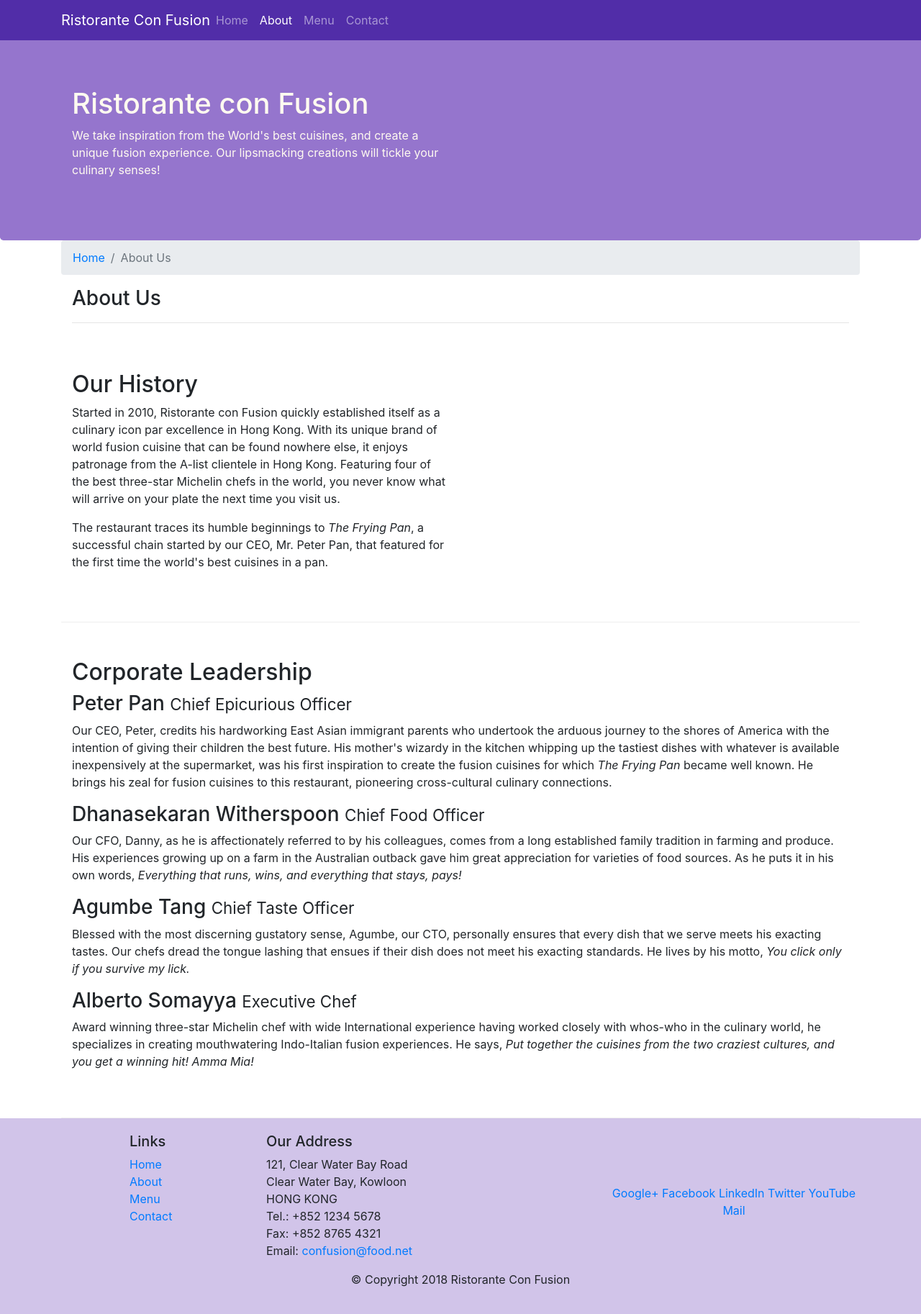
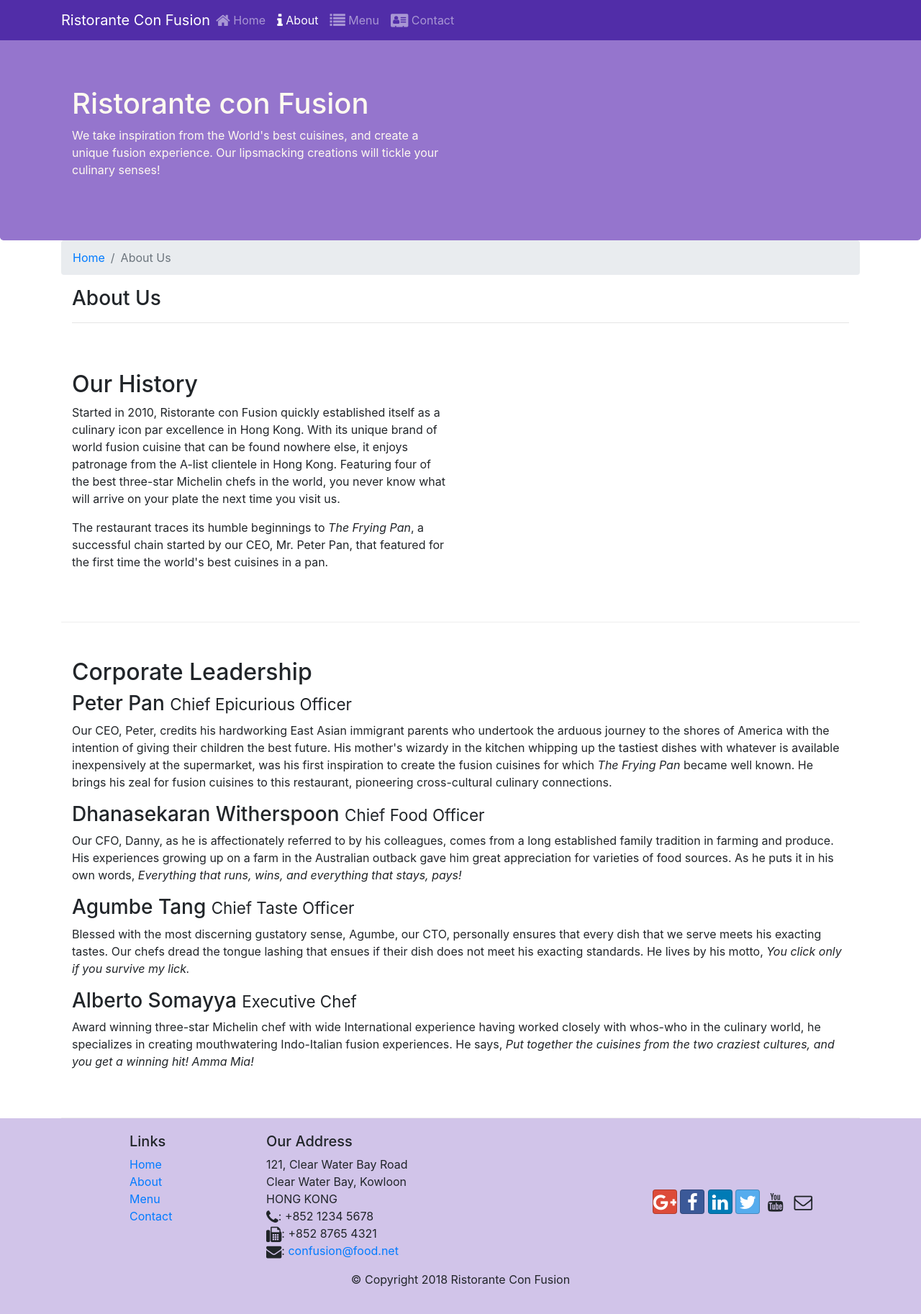
Before and after one commit to Tarun-Acharya/Full-Stack-Specialization-Bootstrap, a website: page aboutus.html in a window 1280 px wide. Shown: the whole page at 72% size. Drawn offline with nearby package versions, Linux system fonts and the light colour scheme.

Commit message:
icon fonts

```diff
--- a/aboutus.html
+++ b/aboutus.html
@@ -8,6 +8,8 @@
 
     <!-- Bootstrap CSS -->
     <link rel="stylesheet" href="node_modules/bootstrap/dist/css/bootstrap.min.css">
+    <link rel="stylesheet" href="node_modules/font-awesome/css/font-awesome.min.css">
+    <link rel="stylesheet" href="node_modules/bootstrap-social/bootstrap-social.css">
     <link rel="stylesheet" href="css/styles.css">
 
     <title>Ristorante Con Fusion: About Us</title>
@@ -25,10 +27,10 @@
             </a>
             <div class="collapse navbar-collapse" id="Navbar">
             <ul class="navbar-nav mr-auto">
-                <li class="nav-item"><a class="nav-link" href="./index.html">Home</a></li>
-                <li class="nav-item active"><a class="nav-link" href="#">About</a></li>
-                <li class="nav-item"><a class="nav-link" href="#">Menu</a></li>
-                <li class="nav-item"><a class="nav-link" href="#">Contact</a></li>
+                <li class="nav-item"><a class="nav-link" href="./index.html"><span class="fa fa-home fa-lg"></span> Home</a></li>
+                <li class="nav-item active"><a class="nav-link" href="#"><span class="fa fa-info fa-lg"></span> About</a></li>
+                <li class="nav-item"><a class="nav-link" href="#"><span class="fa fa-list fa-lg"></span> Menu</a></li>
+                <li class="nav-item"><a class="nav-link" href="#"><span class="fa fa-address-card fa-lg"></span> Contact</a></li>
             </ul>
         </div>
 
@@ -107,19 +109,19 @@
 		              121, Clear Water Bay Road<br>
 		              Clear Water Bay, Kowloon<br>
 		              HONG KONG<br>
-		              Tel.: +852 1234 5678<br>
-		              Fax: +852 8765 4321<br>
-		              Email: <a href="mailto:confusion@food.net">confusion@food.net</a>
+		              <i class="fa fa-phone fa-lg"></i>: +852 1234 5678<br>
+		              <i class="fa fa-fax fa-lg"></i>: +852 8765 4321<br>
+		              <i class="fa fa-envelope fa-lg"></i>: <a href="mailto:confusion@food.net">confusion@food.net</a>
 		           </address>
                 </div>
                 <div class="col-12 col-sm-4 align-self-center">
                     <div class="text-center">
-                        <a href="http://google.com/+">Google+</a>
-                        <a href="http://www.facebook.com/profile.php?id=">Facebook</a>
-                        <a href="http://www.linkedin.com/in/">LinkedIn</a>
-                        <a href="http://twitter.com/">Twitter</a>
-                        <a href="http://youtube.com/">YouTube</a>
-                        <a href="mailto:">Mail</a>
+                        <a class="btn btn-social-icon btn-google" href="http://google.com/+"><i class="fa fa-google-plus fa-lg"></i></a>
+                        <a class="btn btn-social-icon btn-facebook" href="http://www.facebook.com/profile.php?id="><i class="fa fa-facebook fa-lg"></i> </a>
+                        <a class="btn btn-social-icon btn-linkedin" href="http://www.linkedin.com/in/"><i class="fa fa-linkedin fa-lg"></i> </a>
+                        <a class="btn btn-social-icon btn-twitter" href="http://twitter.com/"><i class="fa fa-twitter fa-lg"></i> </a>
+                        <a class="btn btn-social-icon btn-youtube" href="http://youtube.com/"><i class="fa fa-youtube fa-lg"></i> </a>
+                        <a class="btn btn-social-icon " href="mailto:"><i class="fa fa-envelope-o fa-lg"></i> </a>
                     </div>
                 </div>
            </div>
--- a/package.json
+++ b/package.json
@@ -15,6 +15,8 @@
   },
   "dependencies": {
     "bootstrap": "^4.4.1",
+    "bootstrap-social": "^5.1.1",
+    "font-awesome": "^4.7.0",
     "jquery": "^3.3.1",
     "popper.js": "^1.12.9"
   }
```
Also changed, not shown: index.html (+16 -14 lines), 1 other file.
